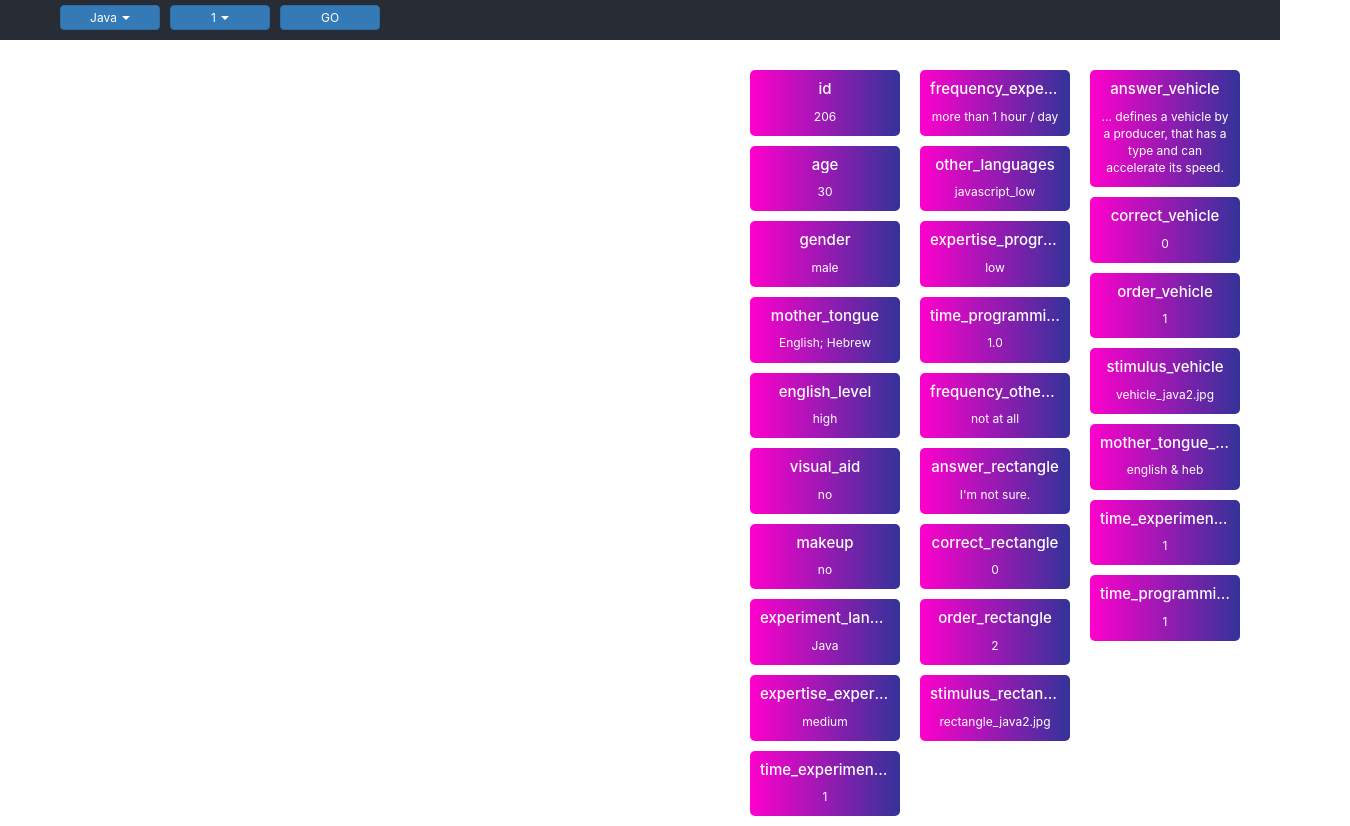
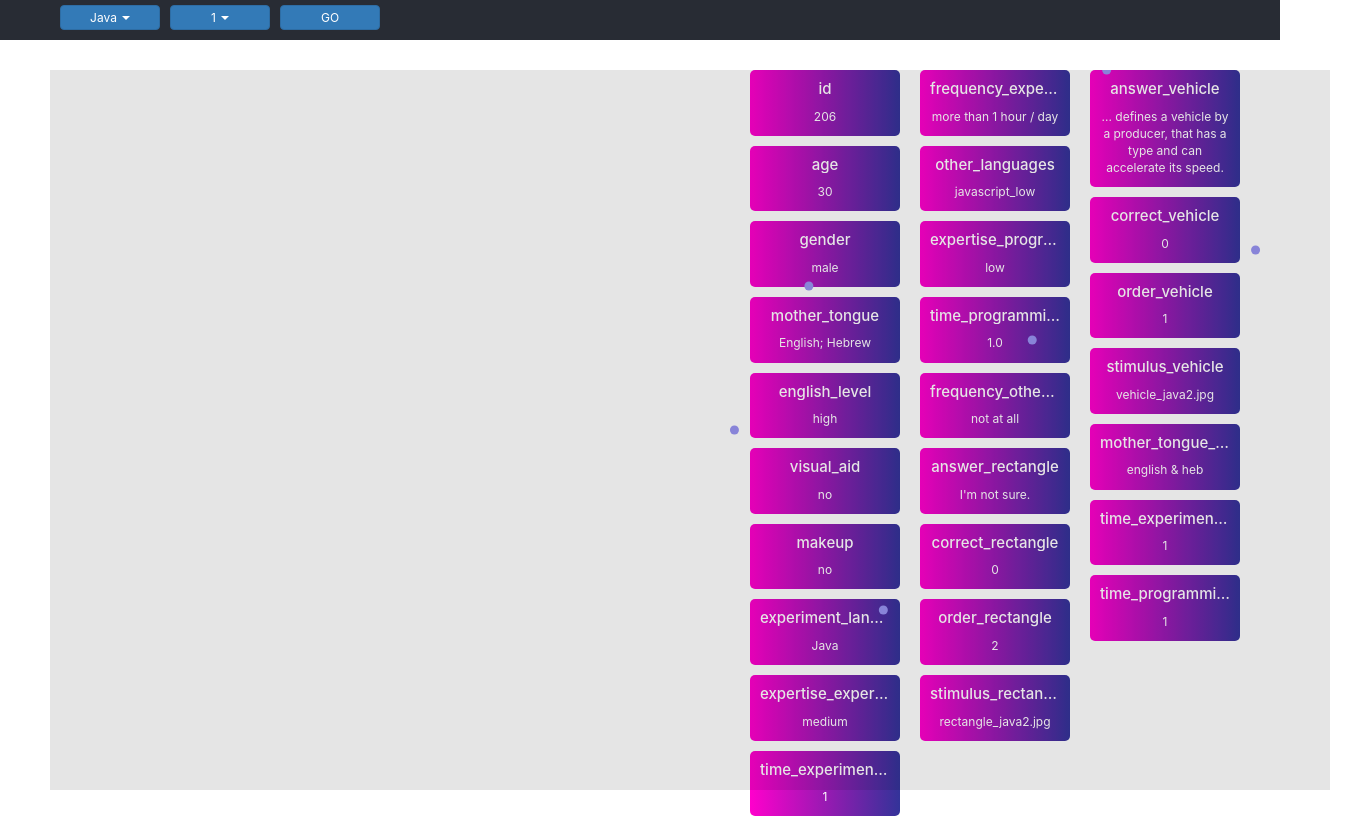
Before and after one commit to ashvtol/EMIP, a React (Create React App) app in the folder dashboard/: page / in a window 1280 px wide. Shown: the whole page, 1350 px wide, since content can reach past the window. Built offline with nearby package versions, Linux system fonts and the light colour scheme.

Commit message:
Separated css file for each component to make it reusable, added cartesian plot.js

```diff
--- a/dashboard/package.json
+++ b/dashboard/package.json
@@ -11,6 +11,7 @@
     "react-bootstrap": "^1.4.0",
     "react-dom": "^17.0.1",
     "react-scripts": "4.0.1",
+    "recharts": "^1.8.5",
     "web-vitals": "^0.2.4"
   },
   "scripts": {
--- a/dashboard/src/App.js
+++ b/dashboard/src/App.js
@@ -2,8 +2,9 @@ import './App.css';
 import React from 'react';
 
 import data from './data/data_emip.json';
-import Menu from "./Menu";
+import HeaderMenu from "./HeaderMenu";
 import Cards from "./Cards";
+import CartesianPlot from "./CartesianPlot";
 
 let indexMap = new Array(data.length + 10).fill(0);
 
@@ -32,15 +33,11 @@ function initMenuItems() {
     // console.log(languages);
 }
 
-function getDataForIndex(index) {
-    let idx = indexMap[index];
-    return data[idx];
-}
 
 function init() {
     initIndexMap();
     initMenuItems();
-    getDataForIndex(5);
+    // console.log(data);
 }
 
 init();
@@ -53,6 +50,7 @@ class App extends React.Component {
             id: 0,
             index: 0,
             cardData: data[0],
+            cartesianPlotData: [data[0].rectangle_java, data[0].vehicle_java]
         };
         this.LoadDataFromMenu = this.LoadDataFromMenu.bind(this);
     }
@@ -65,7 +63,8 @@ class App extends React.Component {
         }), () => {
             console.log("Parent state changed by Menu :", value, "index:", this.state.index);
             this.setState((prev, current) => ({
-                cardData: data[this.state.index]
+                cardData: data[this.state.index],
+                cartesianPlotData: [data[this.state.index].rectangle_java, data[this.state.index].vehicle_java]
             }), () => {
                 console.log("Card data changed by Menu :", value, "index:", this.state.cardData);
             });
@@ -75,8 +74,9 @@ class App extends React.Component {
     render() {
         return (
             <div>
-                <Menu data={languages} mutateMenu={this.LoadDataFromMenu}/>
+                <HeaderMenu data={languages} mutateMenu={this.LoadDataFromMenu}/>
                 <Cards data={this.state.cardData}/>
+                <CartesianPlot data={this.state.cartesianPlotData}/>
             </div>
         );
     }
--- a/dashboard/src/Cards.js
+++ b/dashboard/src/Cards.js
@@ -1,5 +1,5 @@
 import React from 'react';
-import './style.css'
+import './cardStyle.css'
 import Card from 'react-bootstrap/Card'
 
 let label1Col = [];
--- /dev/null
+++ b/dashboard/src/CartesianPlot.js
@@ -0,0 +1,57 @@
+import React from 'react';
+import './cartesianPlotStyle.css'
+import {
+    ScatterChart, Scatter, XAxis, YAxis, CartesianGrid, Tooltip
+} from 'recharts';
+
+const data = [
+    {x: 100, y: 200, z: 200},
+    {x: 120, y: 100, z: 260},
+    {x: 170, y: 300, z: 400},
+    {x: 140, y: 250, z: 280},
+    {x: 150, y: 400, z: 500},
+    {x: 110, y: 280, z: 200},
+];
+
+class CartesianPlot extends React.Component {
+    static getDerivedStateFromProps(props, state) {
+        if (props !== state) {
+            return {
+                data: props.data
+            };
+        }
+    }
+
+    constructor(props) {
+        super(props);
+        this.state = {
+            data: this.props.data,
+            index: 0,
+        }
+    }
+
+    render() {
+        return (
+            <>
+                <div className={"plotDiv"}>
+                    <ScatterChart
+                        width={1300}
+                        height={740}
+                        margin={{
+                            right: 20, bottom: 20, left: -60,
+                        }}
+                    >
+                        {/*<CartesianGrid hide="true"/>*/}
+                        <XAxis hide="true" type="number" dataKey="x" name="stature" />
+                        <YAxis hide="true" type="number" dataKey="y" name="weight" />
+                        <Tooltip cursor={{strokeDasharray: '3 3'}}/>
+                        <Scatter name="A school" data={data} fill="#8884d8"/>
+                    </ScatterChart>
+                </div>
+            </>
+
+        );
+    }
+}
+
+export default CartesianPlot;
--- a/dashboard/src/Menu.js
+++ b/dashboard/src/HeaderMenu.js
@@ -1,7 +1,7 @@
 import React from 'react';
-import './style.css'
+import './headerStyle.css'
 
-class Menu extends React.Component {
+class HeaderMenu extends React.Component {
     constructor(props) {
         super(props);
         this.state = {
@@ -82,4 +82,4 @@ class Menu extends React.Component {
     }
 }
 
-export default Menu;
+export default HeaderMenu;
--- a/dashboard/src/style.css
+++ b/dashboard/src/cardStyle.css
@@ -1,12 +1,5 @@
-.header {
-    position: absolute;
-    display: block;
-    height: 40px;
-    width: 100%;
-    background-color: #282c34;
-}
-
-.card-title{
+/*Cards*/
+.card-title {
     font-size: 15px !important;
     overflow: hidden;
     text-overflow: ellipsis;
@@ -19,7 +12,7 @@
     z-index: 10;
 }
 
-.cardsColumn1{
+.cardsColumn1 {
     position: absolute;
     display: block;
     right: 380px;
@@ -27,14 +20,14 @@
 
 }
 
-.cardsColumn2{
+.cardsColumn2 {
     position: absolute;
     display: block;
     right: 210px;
     top: 70px;
 }
 
-.cardsColumn3{
+.cardsColumn3 {
     position: absolute;
     display: block;
     right: 40px;
@@ -56,20 +49,3 @@
     font-size: 12px !important;
     /*color: aliceblue;*/
 }
-
-#menuItems {
-    padding-left: 10px;
-    padding-top: 5px;
-    z-index: 11;
-}
-
-.btn {
-    height: 25px !important;
-    width: 100px;
-    line-height: 10px !important;
-    font-size: 12px;
-}
-
-.caret {
-    margin-left: 5px !important;
-}
--- /dev/null
+++ b/dashboard/src/cartesianPlotStyle.css
@@ -0,0 +1,9 @@
+.plotDiv {
+    position: absolute !important;
+    display: block !important;
+    left: 50px;
+    top: 70px;
+    height: 720px !important;
+    width: 1280px !important;
+    background-color: rgba(0,0,0,0.1);
+}
--- /dev/null
+++ b/dashboard/src/headerStyle.css
@@ -0,0 +1,26 @@
+/*Header*/
+
+.header {
+    position: absolute;
+    display: block;
+    height: 40px;
+    width: 100%;
+    background-color: #282c34;
+}
+
+#menuItems {
+    padding-left: 10px;
+    padding-top: 5px;
+    z-index: 11;
+}
+
+.btn {
+    height: 25px !important;
+    width: 100px;
+    line-height: 10px !important;
+    font-size: 12px;
+}
+
+.caret {
+    margin-left: 5px !important;
+}
```
Also changed, not shown: 2 other files (tests, documents, lock files or other folders).
